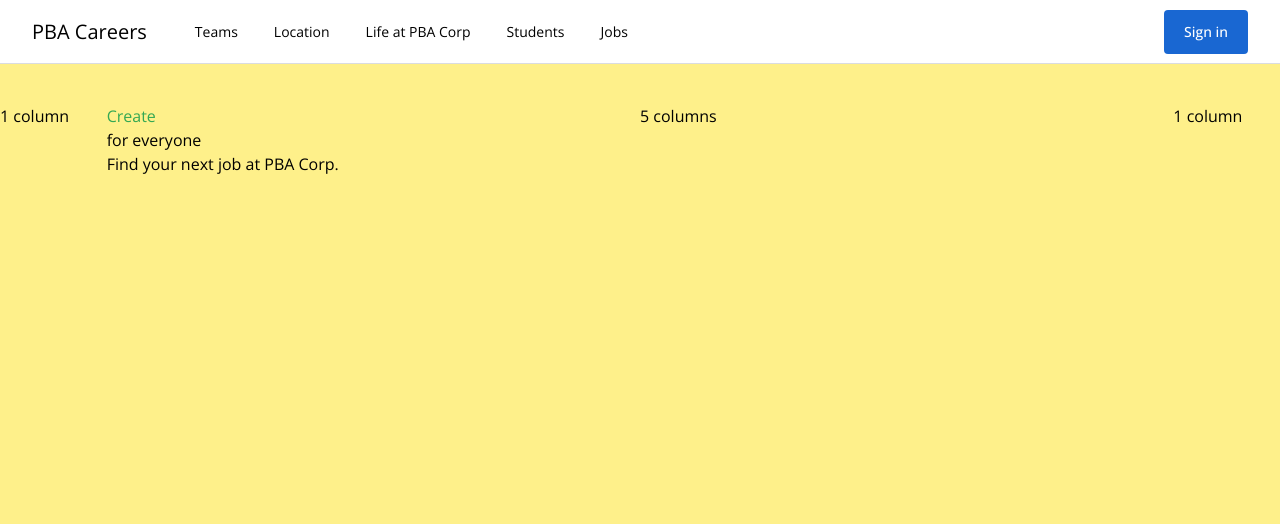
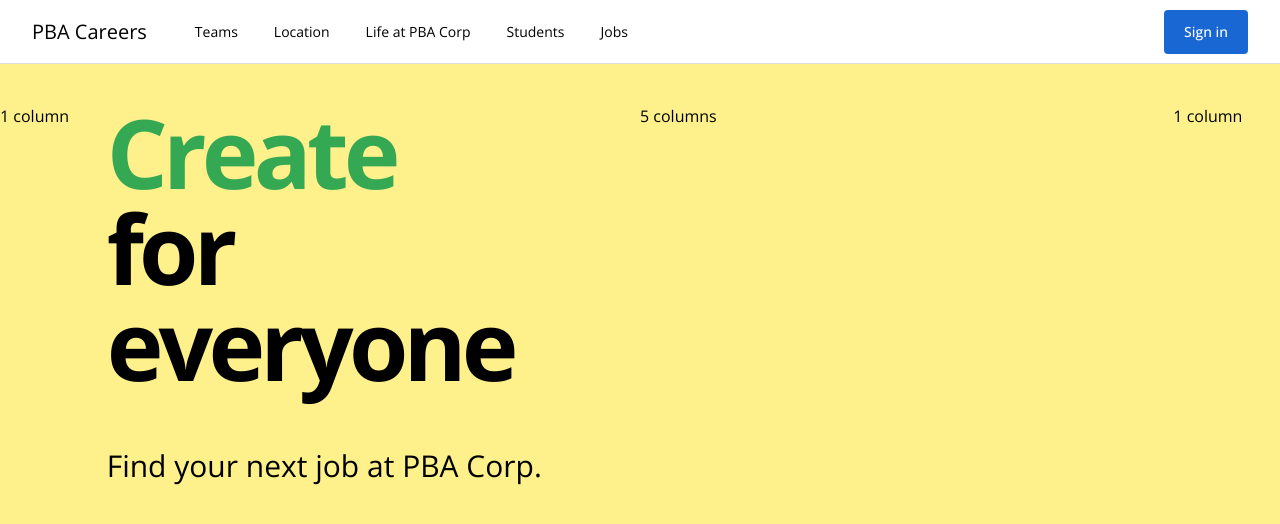
Before and after one commit to shoaibalirts/Job-Search-App-Vue-TailwindCSS-TypeScript, a Vue app: page / in a window 1280 px wide. Shown: the top 524 px of the page. Built offline with nearby package versions, Linux system fonts and the light colour scheme.

Commit message:
refactored TheHeadline component

```diff
--- a/src/components/TheHeadline.vue
+++ b/src/components/TheHeadline.vue
@@ -1,10 +1,10 @@
 <template>
-  <h1>
+  <h1 class="mb-14 text-8xl font-bold tracking-tighter">
     <span :class="actionClasses">{{ action }}</span
     ><br />
     for everyone
   </h1>
-  <h2>Find your next job at PBA Corp.</h2>
+  <h2 class="text-3xl font-light">Find your next job at PBA Corp.</h2>
 </template>
 
 <script>
@@ -19,10 +19,11 @@
   computed: {
     actionClasses() {
       return {
-        build: this.action === 'Build',
-        create: this.action === 'Create',
-        design: this.action === 'Design',
-        code: this.action === 'Code',
+        // build: this.action === 'Build',
+        // create: this.action === 'Create',
+        // design: this.action === 'Design',
+        // code: this.action === 'Code',
+        [this.action.toLocaleLowerCase()]: true,
       }
     },
   },
```
